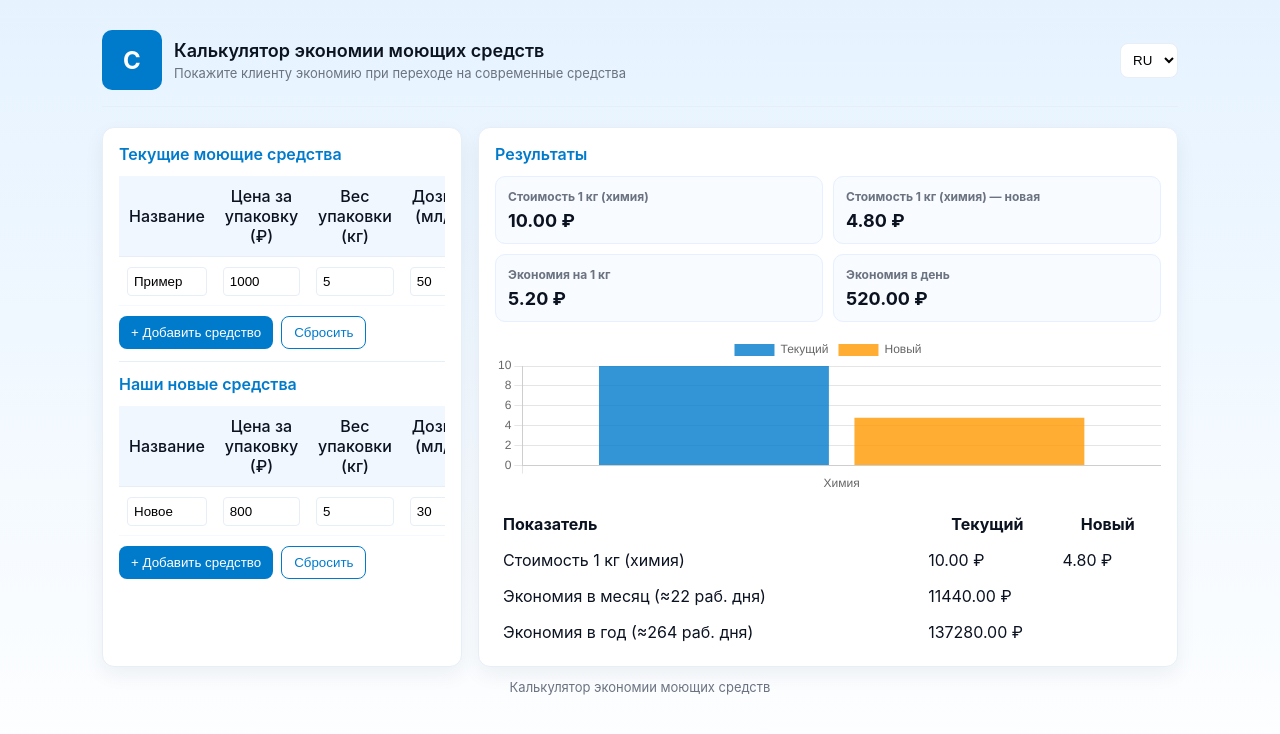
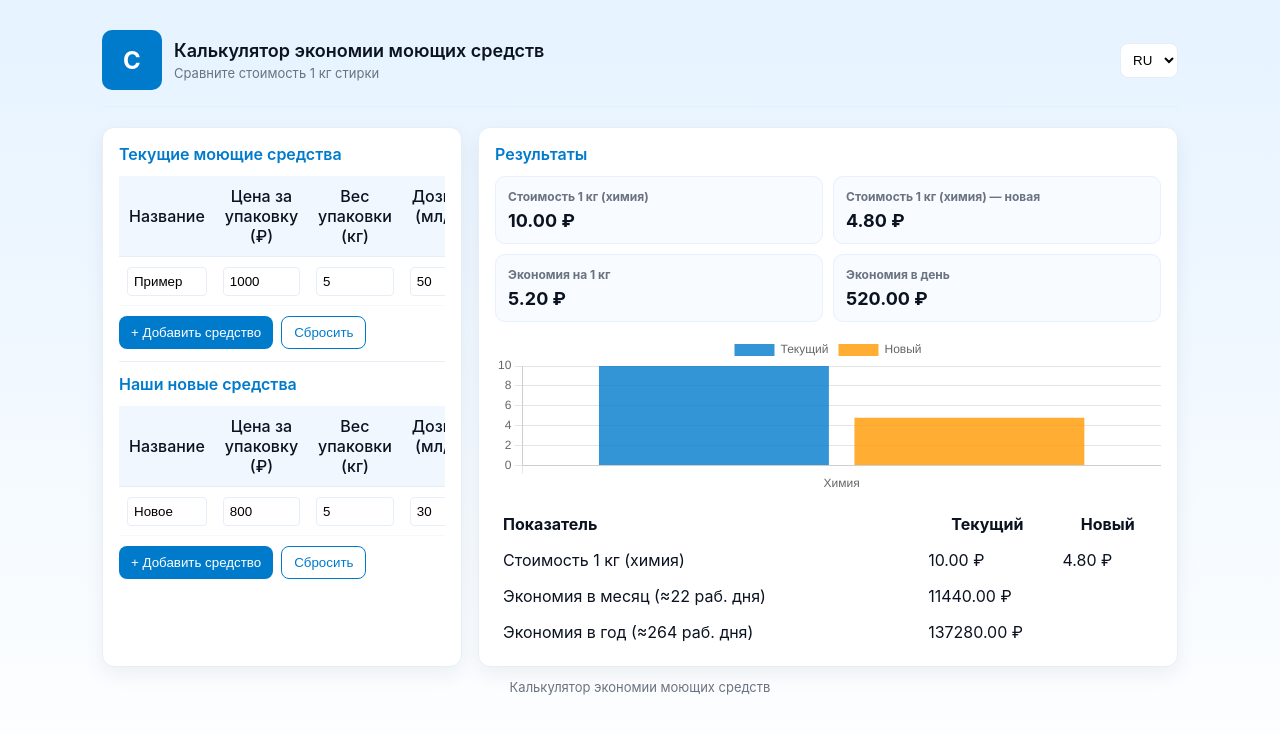
Before and after one commit to Vadimba20/Calculator_detergents_for_site, a plain HTML site: page index.html in a window 1280 px wide. Drawn offline with nearby package versions, Linux system fonts and the light colour scheme.

Commit message:
Update index.html

```diff
--- a/index.html
+++ b/index.html
@@ -270,7 +270,7 @@
       <div class="logo">C</div>
       <div>
         <h1 id="appTitle">Калькулятор экономии моющих средств</h1>
-        <p class="lead">Покажите клиенту экономию при переходе на современные средства</p>
+        <p class="lead">Сравните стоимость 1 кг стирки</p>
       </div>
 
       <div class="top-controls">
```
